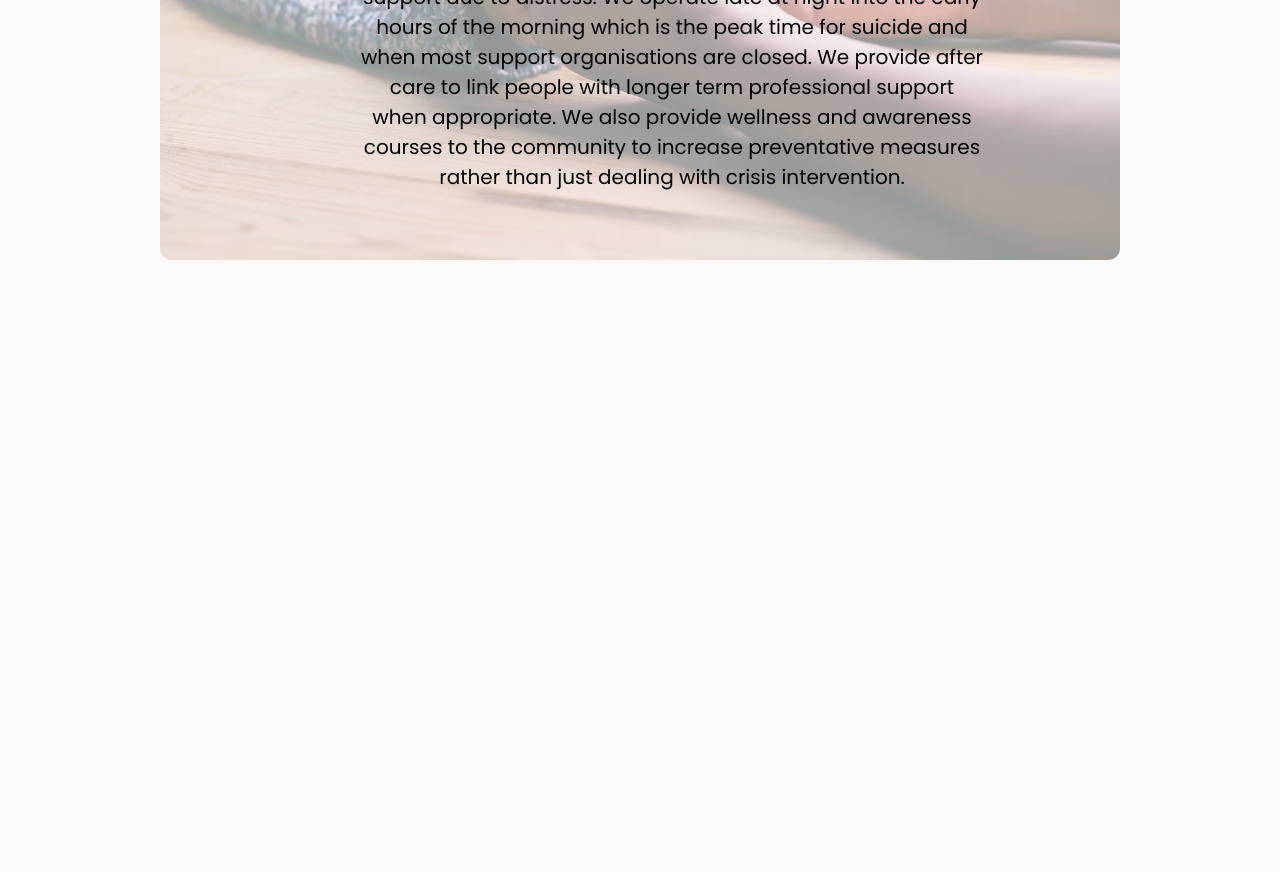
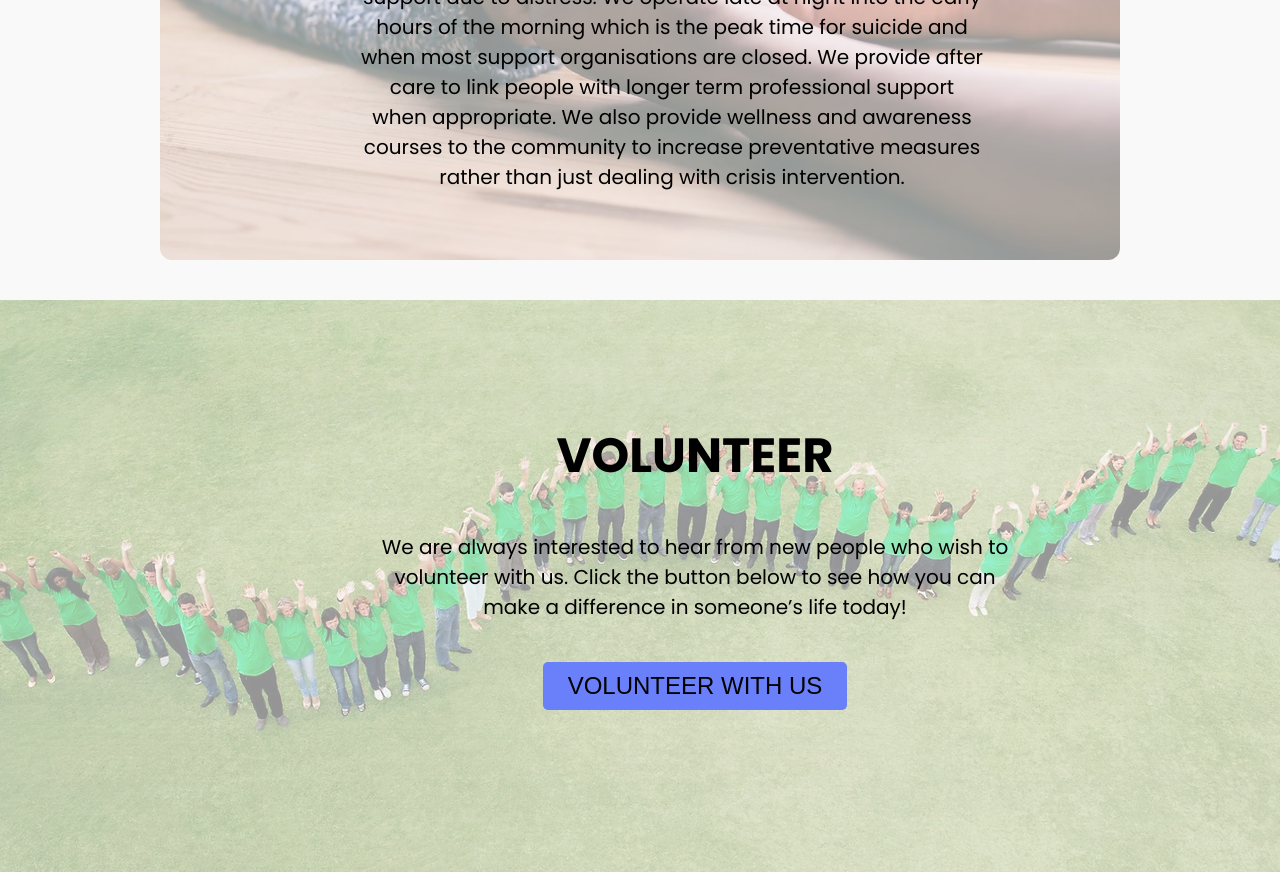
Before and after one commit to NgenNo9/HTML-and-CSS-essentials-portfolio-project, a plain HTML site: page index.html in a window 1280 px wide. Shown: the part 2099-2971 px from the top of the page. Before the commit the page ends 2399 px from the top, so only its background shows below. Drawn offline with Linux system fonts and the light colour scheme.

Commit message:
Add basic structure for Volunteering section in the homepage

```diff
--- a/assets/CSS/style.css
+++ b/assets/CSS/style.css
@@ -237,3 +237,45 @@ body {
 #mission-statement {
     font-size: 125%;
 }
+
+/* Volunteer Section */
+
+#volunteering-container {
+    position: relative;
+}
+
+#volunteer-bg {
+    height: 572px;
+    background: url(../images/volunteer-bg.webp);
+    background-repeat: no-repeat;
+    background-size: cover;
+    background-position: center;
+    opacity: 0.4;
+}
+
+#volunteering-content {
+    width: 50%;
+    margin: 120px auto;
+    top: 0;
+    text-align: center;
+    left: 375px;
+    position: absolute;
+}
+
+#volunteering-content h2 {
+    font-size: 300%;
+}
+
+#volunteering-content p {
+    font-size: 125%;
+    margin-top: 40px;
+    padding-bottom: 40px;
+}
+
+.vol-btn {
+    font-size: 150%;
+    padding: 10px 25px;
+    background-color: #6980FA;
+    border-radius: 5px;
+    text-transform: uppercase;
+}
--- a/index.html
+++ b/index.html
@@ -89,6 +89,17 @@
     </div>
 </section>
 
+<!-- Volunteer Section -->
+
+<div id="volunteering-container">
+    <div id="volunteer-bg"></div>
+    <div id="volunteering-content">
+        <h2>VOLUNTEER</h2>
+        <p>We are always interested to hear from new people who wish to volunteer with us. Click the button below to see how you can make a difference in someone’s life today!</p>
+        <button class="vol-btn">volunteer with us</button>
+    </div>
+</div>
+
     <script src="https://kit.fontawesome.com/b214ff1f30.js" crossorigin="anonymous"></script>
 </body>
 </html>
```
Also changed, not shown: assets/images/hub-hq-limerick.webp (added).
